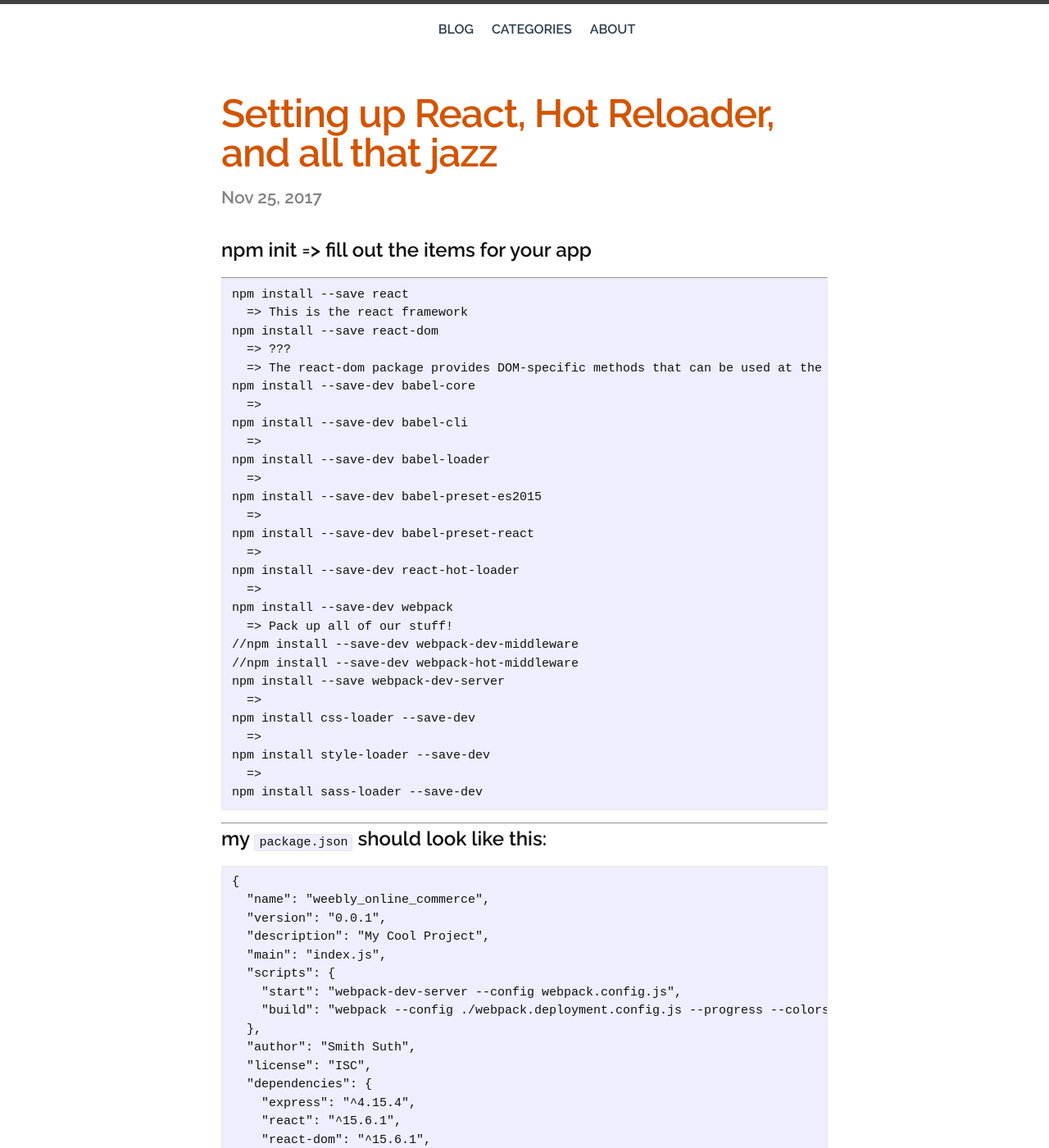
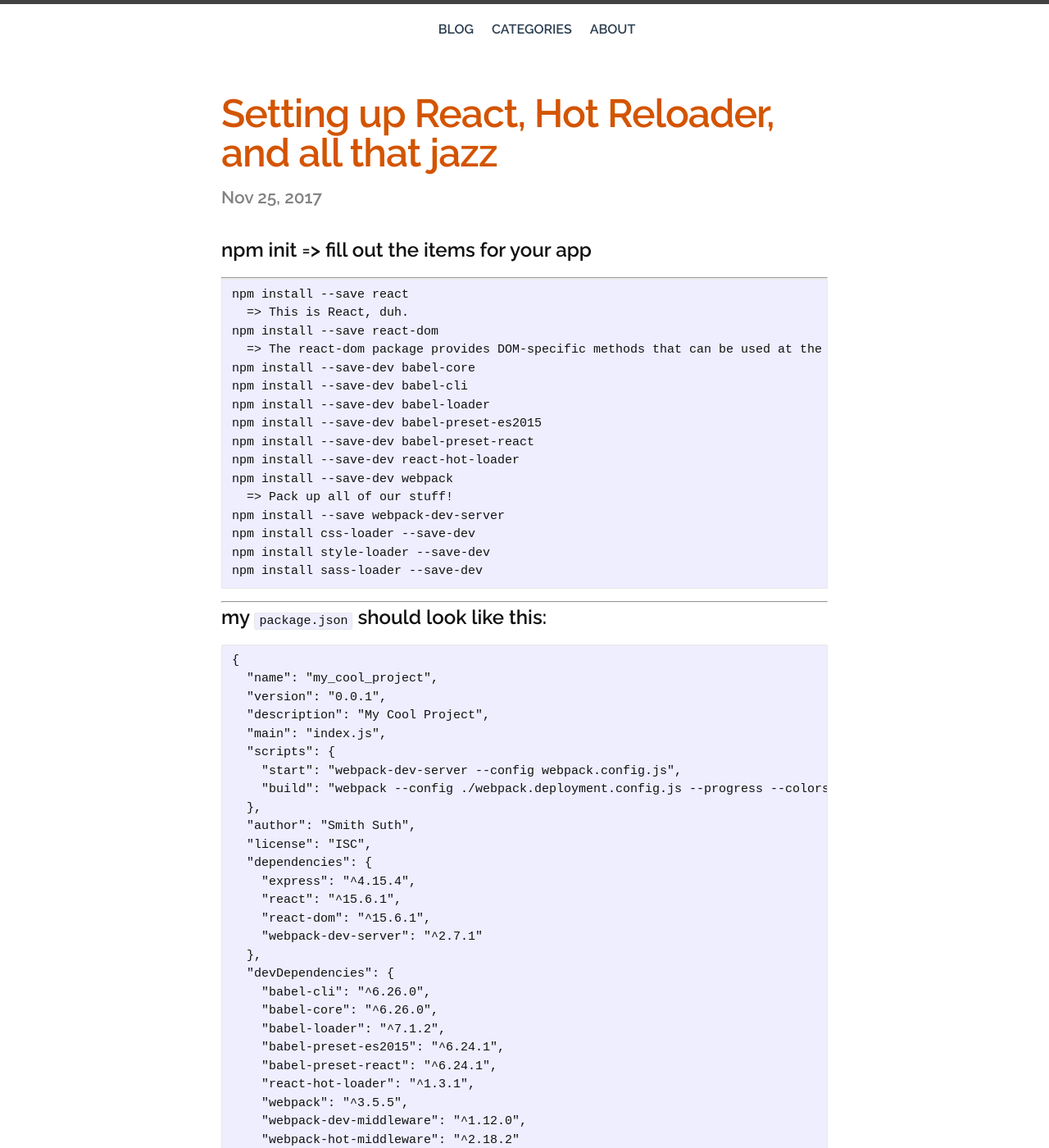
Before and after one commit to seimith/seimith.github.io, a Jekyll site: the page built from _posts/2017-11-25-React + Hot Reloader.md, in a window 1280 px wide and 1400 px high. Shown: the whole window at 82% size. Built offline with Jekyll 4.4.1, drawn with Linux system fonts in a browser that asks for light colours; nearby versions of some CDN libraries; some of the changed text lies outside the part shown.

````diff
--- a/_posts/2017-11-25-React + Hot Reloader.md
+++ b/_posts/2017-11-25-React + Hot Reloader.md
@@ -12,32 +12,20 @@ npm init
 
 ```
 npm install --save react
-  => This is the react framework
+  => This is React, duh.
 npm install --save react-dom
-  => ???
   => The react-dom package provides DOM-specific methods that can be used at the top level of your app and as an escape hatch to get outside of the React model if you need to. Most of your components should not need to use this module.
 npm install --save-dev babel-core
-  =>
 npm install --save-dev babel-cli
-  =>
 npm install --save-dev babel-loader
-  =>
 npm install --save-dev babel-preset-es2015
-  =>
 npm install --save-dev babel-preset-react
-  =>
 npm install --save-dev react-hot-loader
-  =>
 npm install --save-dev webpack
   => Pack up all of our stuff!
-//npm install --save-dev webpack-dev-middleware
-//npm install --save-dev webpack-hot-middleware
 npm install --save webpack-dev-server
-  =>
 npm install css-loader --save-dev
-  =>
 npm install style-loader --save-dev
-  =>
 npm install sass-loader --save-dev
 ```
 
@@ -47,7 +35,7 @@ my `package.json` should look like this:
 
 ```
 {
-  "name": "weebly_online_commerce",
+  "name": "my_cool_project",
   "version": "0.0.1",
   "description": "My Cool Project",
   "main": "index.js",
````
Also changed, not shown: 2 other files.
